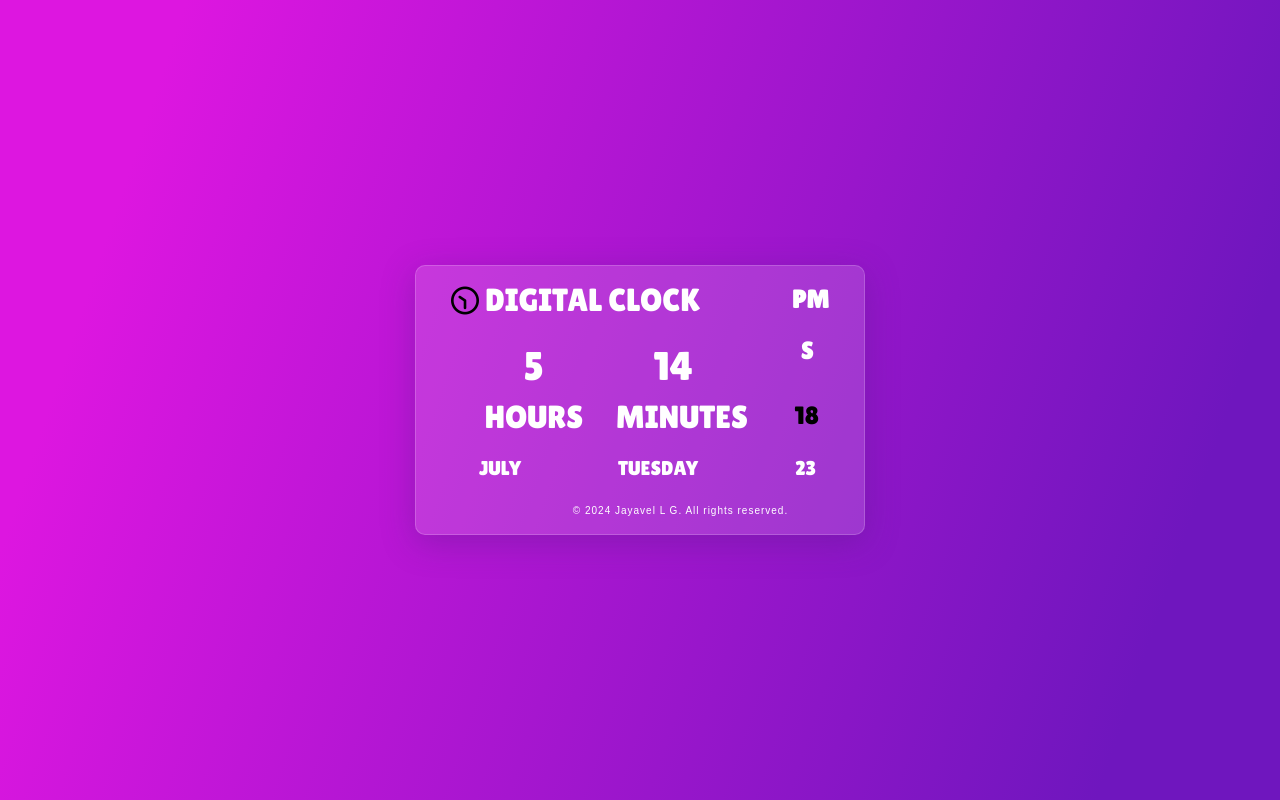
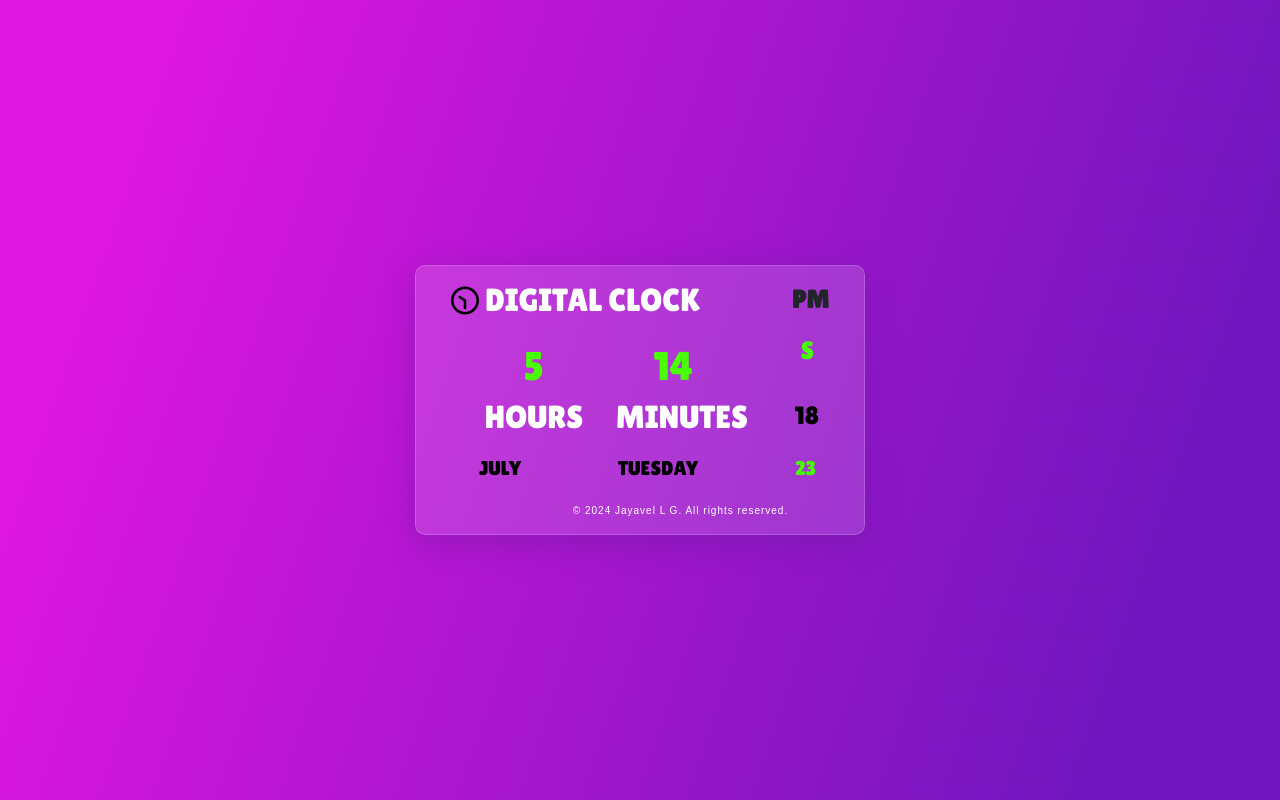
Before and after one commit to Jayavel2005/Digital-Clock, a plain HTML site: page index.html in a window 1280 px wide. Drawn offline with nearby package versions, Linux system fonts and the light colour scheme; a web font is replaced by a local one.

Commit message:
final version

```diff
--- a/index.html
+++ b/index.html
@@ -25,7 +25,7 @@
             <div class="clock__inner">
                 <div class="clock-top    ">
                     <h2><i class="fa-regular fa-clock fa-spin fa-sm" style="color: #000000;"></i> DIGITAL CLOCK</h2>
-                    <span class="ms-auto time-format js-time-format">PM</span>
+                    <span class="ms-auto time-format js-time-format text-dark">PM</span>
                 </div>
                 <div class="clock-body container">
                     <div class="row ps-5">
--- a/style.css
+++ b/style.css
@@ -22,6 +22,7 @@ body{
     border: 1px solid rgba(255, 255, 255, 0.18);
 }
 
+
 .clock-top{
     display: flex;
     padding: 15px 35px;
@@ -42,6 +43,11 @@ body{
   font-weight: 400;
   font-style: normal;
 }
+.clock-hour,
+.clock-minute{
+    color:#48FF04;
+}
+
 .clock-body{
     display: flex;
     position: relative;
@@ -66,6 +72,7 @@ body{
   font-style: normal;
     right: 50px;
     top: -10px;
+    color: #48FF04;
 }
 
 .clock-footer {
@@ -79,9 +86,13 @@ body{
     font-weight: 400;
     font-style: normal;
     font-size: 20px;
+    color: black;
 }
 .Month{
     margin-left: 15px;
+}
+.Date{
+    color:#48FF04;
 }
 .copy-right{
     position: absolute;
```
